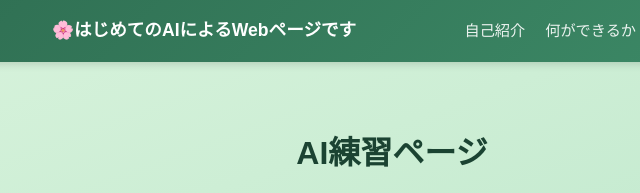
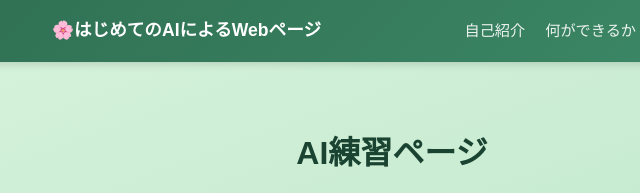
Before and after one commit to maki0315-1617/my-first-page, a website: page index.html in a window 1280 px wide. Shown: the top 193 px of the page, 248-888 px from the left. Drawn offline with Linux system fonts and the light colour scheme.

Commit message:
Update index.html
22

```diff
--- a/index.html
+++ b/index.html
@@ -10,7 +10,7 @@
     <!-- ヘッダー：サイトのタイトルとナビゲーション -->
     <header class="header">
       <div class="container">
-        <p class="logo">🌸はじめてのAIによるWebページです</p>
+        <p class="logo">🌸はじめてのAIによるWebページ</p>
         <nav class="nav">
           <a href="#about">自己紹介</a>
           <a href="#skills">何ができるか</a>
```
